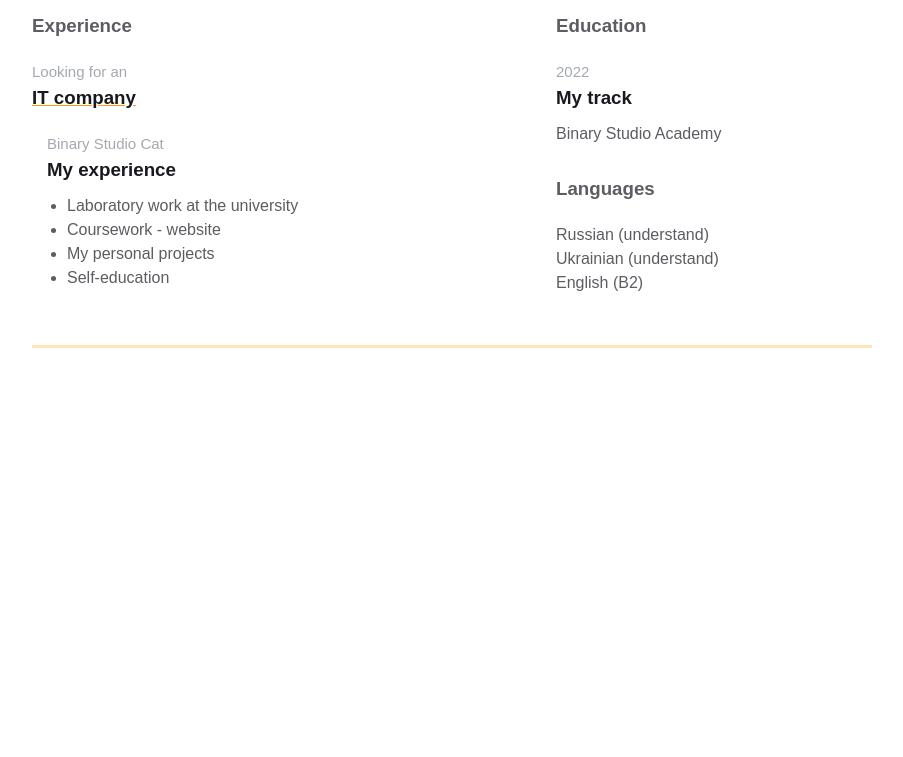
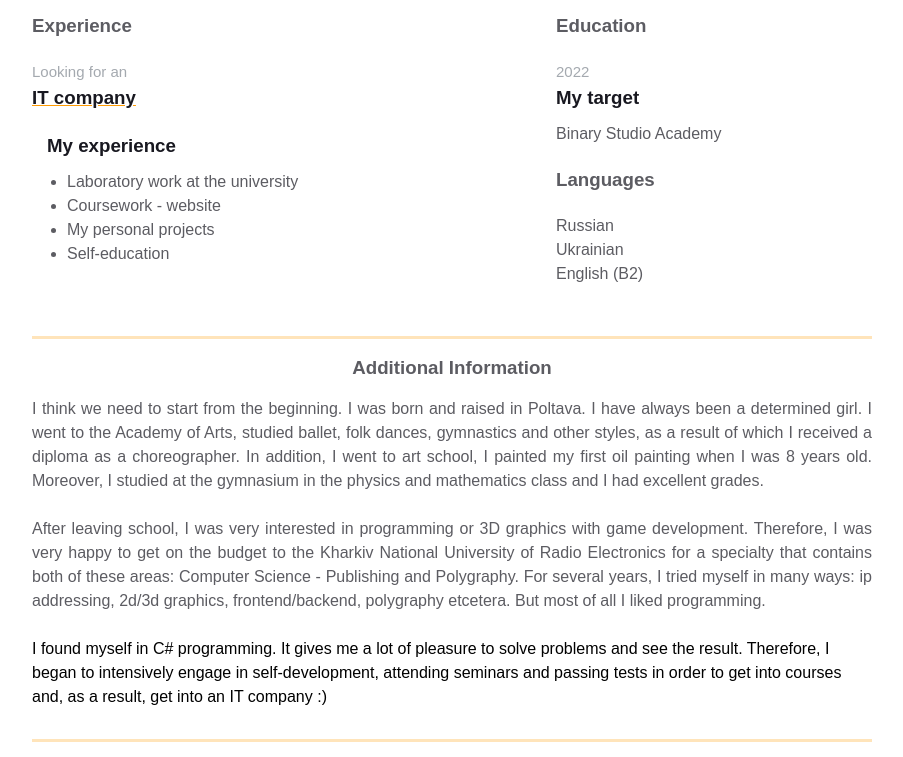
Before and after one commit to VVVladislava/homepage, a plain HTML site: page index.html in a window 1280 px wide. Shown: the part 693-1450 px from the top of the page, without its empty margins (188-1091 px from the left). Before the commit the page ends 1056 px from the top, so only its background shows below. Drawn offline with Linux system fonts and the light colour scheme.

Commit message:
My own information

```diff
--- a/index.html
+++ b/index.html
@@ -120,7 +120,6 @@
                       </div>
 
                       <div class="experiences__company-project">
-                        <span class="experiences__company-project-role">Binary Studio Cat</span>
                         <h3 class="experiences__company-project-name">My experience</h3>
                         <ul class="experiences__company-project-responsibilities">
                           <li>Laboratory work at the university</li>
@@ -139,7 +138,7 @@
                       <h3 class="additional-info__education-header">Education</h3>
                       <div class="additional-info__education-university">
                         <span class="additional-info__education-university-durability">2022</span>
-                        <h3 class="additional-info__education-university-speciality">My track</h3>
+                        <h3 class="additional-info__education-university-speciality">My target</h3>
                         <p class="additional-info__education-university-name">Binary Studio Academy</p>
                       </div>
                     </div>
@@ -147,10 +146,10 @@
                     <div class="additional-info__languages">
                       <h3 class="additional-info__languages-header">Languages</h3>
                       <p class="additional-info__languages-item">
-                        Russian (understand)
+                        Russian
                       </p>
                       <p class="additional-info__languages-item">
-                        Ukrainian (understand)
+                        Ukrainian
                       </p>
                       <p class="additional-info__languages-item">
                         English (B2)
@@ -162,5 +161,17 @@
         </div>
       </div>
 
+      <div class="container">
+        <div class="resume__block">
+            <div class="skills">
+                <h3 class="skills__header">Additional Information</h3>
+                <p class="skills__text">I think we need to start from the beginning. I was born and raised in Poltava. I have always been a determined girl. I went to the Academy of Arts, studied ballet, folk dances, gymnastics and other styles, as a result of which I received a diploma as a choreographer. In addition, I went to art school, I painted my first oil painting when I was 8 years old. Moreover, I studied at the gymnasium in the physics and mathematics class and I had excellent grades.</p>
+                <br>
+                <p class="skills__text">After leaving school, I was very interested in programming or 3D graphics with game development. Therefore, I was very happy to get on the budget to the Kharkiv National University of Radio Electronics for a specialty that contains both of these areas: Computer Science - Publishing and Polygraphy. For several years, I tried myself in many ways: ip addressing, 2d/3d graphics, frontend/backend, polygraphy etcetera. But most of all I liked programming.</p>
+                <br>
+                <p>I found myself in C# programming. It gives me a lot of pleasure to solve problems and see the result. Therefore, I began to intensively engage in self-development, attending seminars and passing tests in order to get into courses and, as a result, get into an IT company :)</p>
+            </div>
+        </div>
+    </div>
   </body>
 </html>
```
